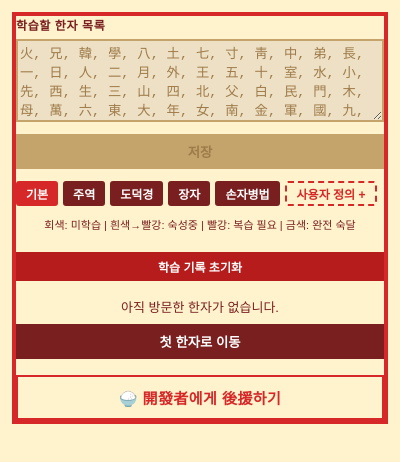
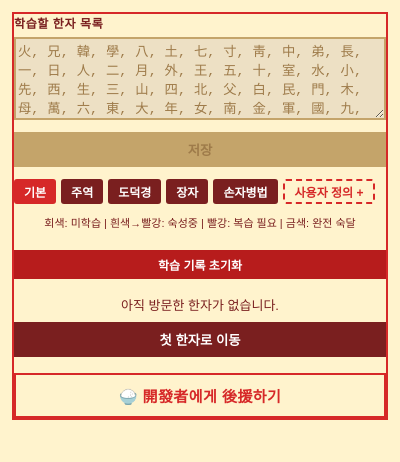
Before and after one commit to yunu95/NaverHanziLearnExtension, a browser extension: page popup.html in a window 400 px wide. Drawn offline with Linux system fonts and the light colour scheme.

Commit message:
style(design): FINDING-003 — reduce body border from 4px to 2px to soften aggressive framing

```diff
--- a/popup.html
+++ b/popup.html
@@ -10,7 +10,7 @@
             margin: 12px;
             background: #fff3cd;
             color: #7a1f1f;
-            border: 4px solid #d62828;
+            border: 2px solid #d62828;
         }
 
         textarea {
```
